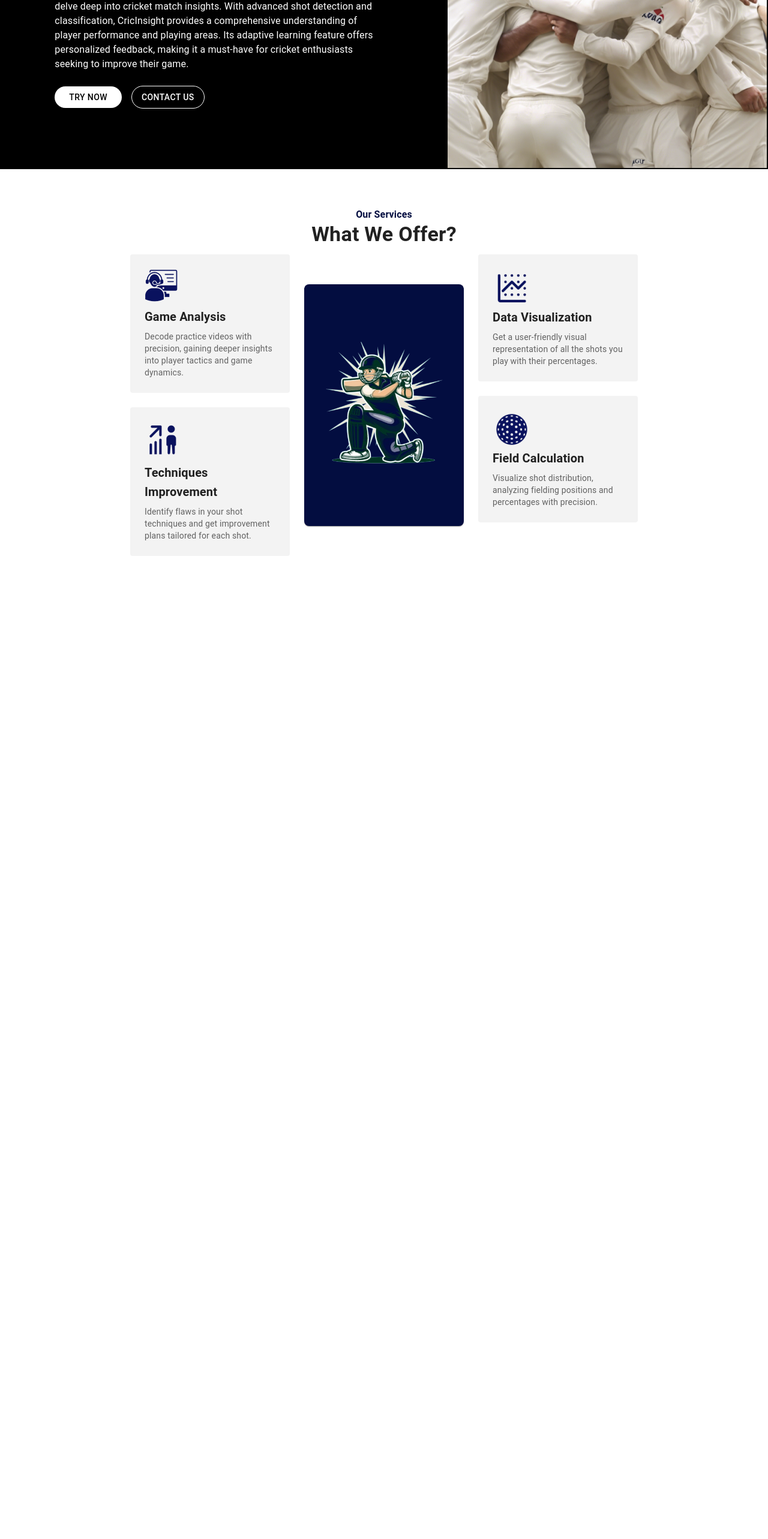
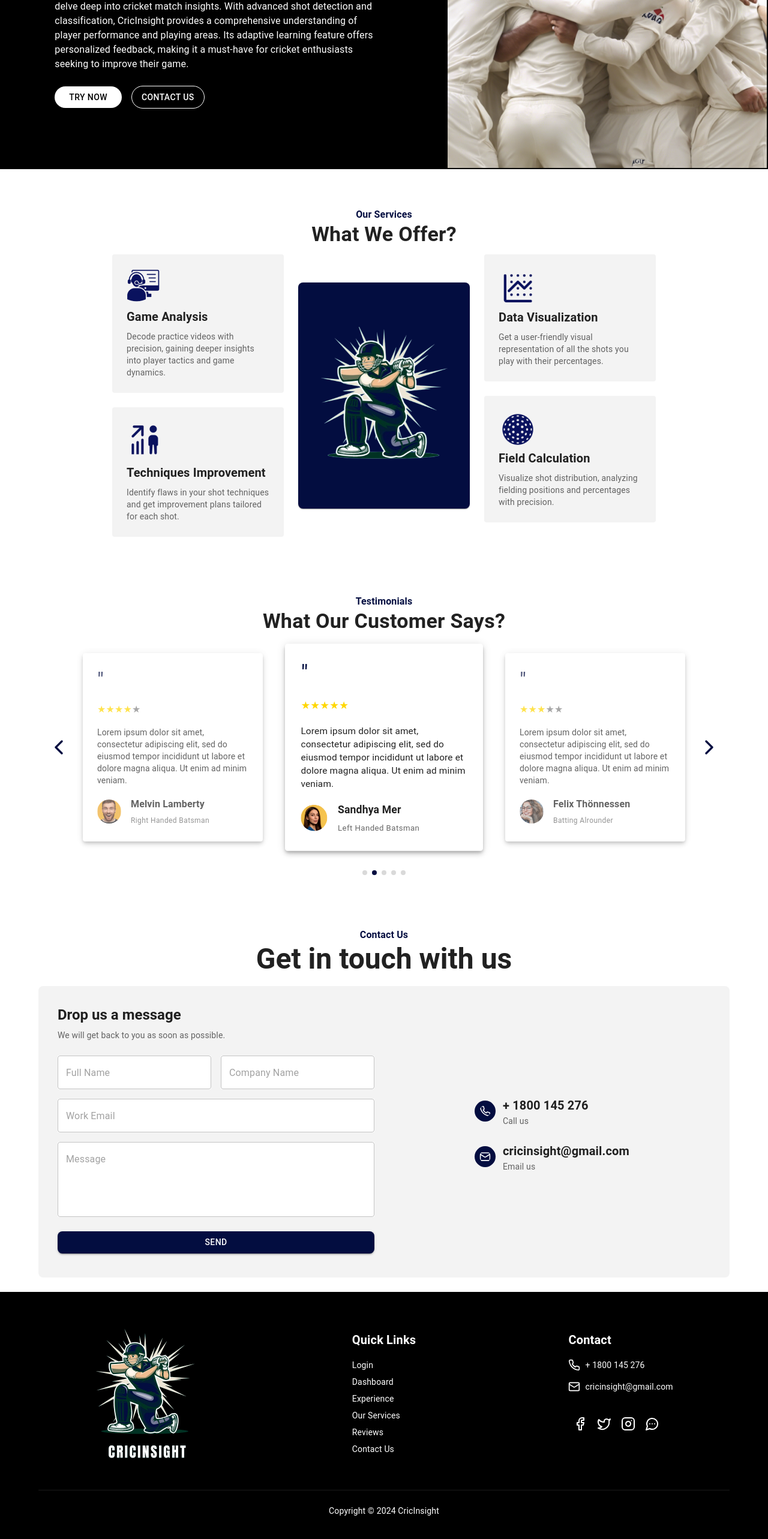
Before and after one commit to Daoud-Hussain/CricInsight, a React (Vite) app in the folder frontend/: page / in a window 1280 px wide. Shown: the part 2315-4881 px from the top of the page at 60% size. Before the commit the page ends 3242 px from the top, so only its background shows below. Built offline with nearby package versions, Linux system fonts and the light colour scheme; no server answers.

Commit message:
fix responsiveness

```diff
--- a/frontend/src/components/LandingPage.jsx
+++ b/frontend/src/components/LandingPage.jsx
@@ -76,9 +76,9 @@ export default function LandingPage() {
       <HowToUseSection />
       <WhyCricInsight />
       <WhatWeOffer />
-      {/* <TestimonialSlider/>
+      <TestimonialSlider/>
       <ContactForm />
-      <Footer/> */}
+      <Footer/>
     </ThemeProvider>
   );
 }
--- a/frontend/src/components/ServicesOffered.jsx
+++ b/frontend/src/components/ServicesOffered.jsx
@@ -34,7 +34,7 @@ const Services = () => {
   const isInView = useInView(ref, { once: true, amount: 0.2 });
 
   return (
-    <Box ref={ref} sx={{ textAlign: "center", mx: 7, px: 2 }}>
+    <Box ref={ref} sx={{ textAlign: "center", mx: 2, px: 2, py: { xs: 6, sm: 6, md:0 } }}>
       <MotionTypography
         variant="body"
         color="#030D40"
@@ -87,7 +87,7 @@ const Services = () => {
 
         <Grid item xs={12} md={3} sx={{display: 'flex', alignItems: 'center', justifyContent: 'center'}}>
           <MotionCard
-            sx={{ p: 2, height: '80%', display: 'flex', alignItems: 'center', justifyContent: 'center', borderRadius: 2, backgroundColor: '#030D40' }}
+            sx={{ p: 2, height: {sm: "110%", md: "80%"}, my: {sm: 8, md: 4}, display: 'flex', alignItems: 'center', justifyContent: 'center', borderRadius: 2, backgroundColor: '#030D40' }}
             initial={{ opacity: 0, scale: 0.8 }}
             animate={isInView ? { opacity: 1, scale: 1 } : { opacity: 0, scale: 0.8 }}
             transition={{ duration: 0.5, delay: 0.4 }}
```
